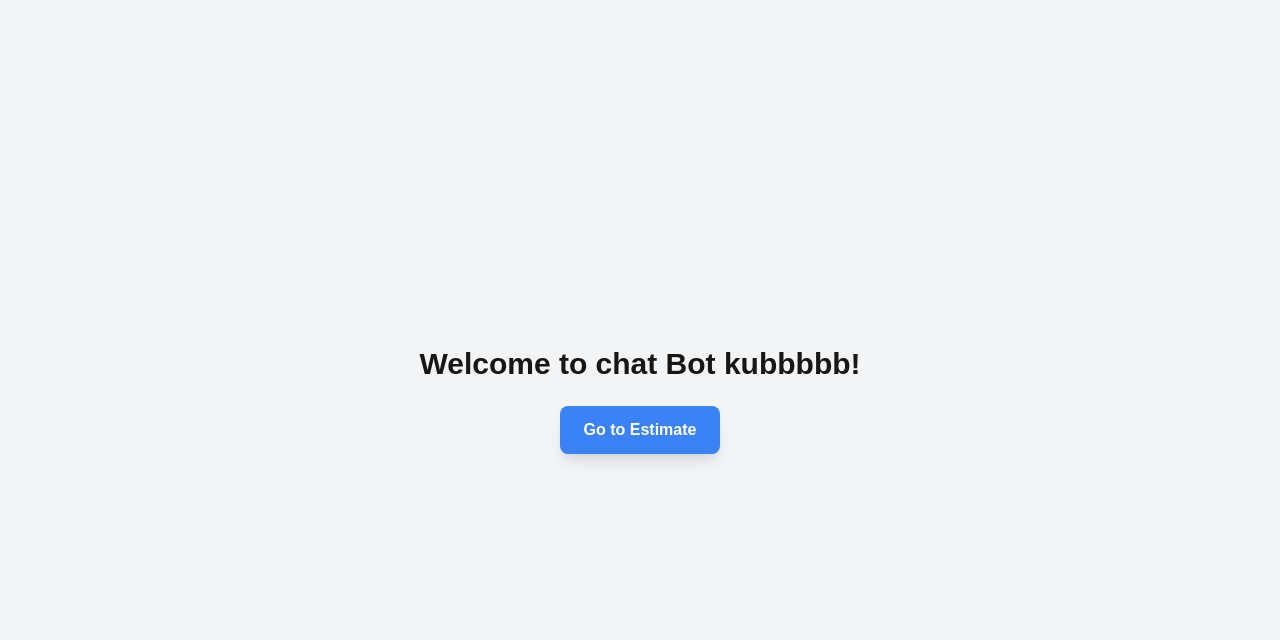
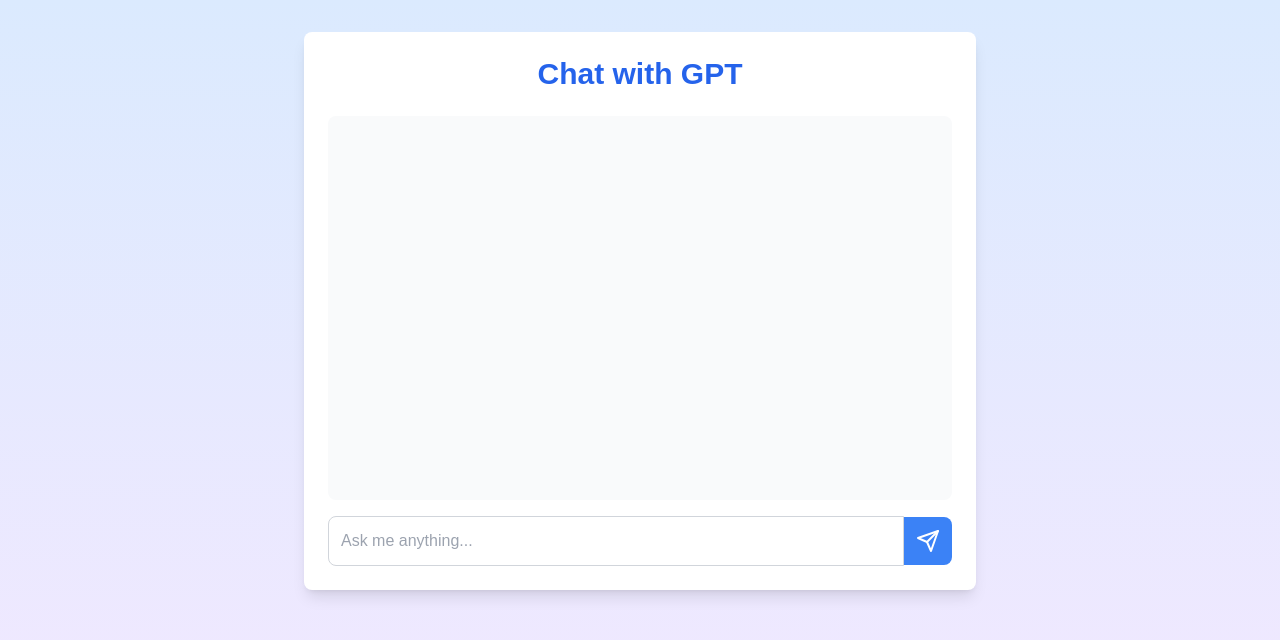
Before and after one commit to martiie/Beyond-Kangjeed, a Next.js app: page /chat-bot in a window 1280 px wide. Shown: the top 640 px of the page. Built offline with nearby package versions, Linux system fonts and the light colour scheme.

Commit message:
fixed chat-bot

```diff
--- a/src/app/chat-bot/api.js
+++ b/src/app/chat-bot/api.js
@@ -0,0 +1,21 @@
+
+export async function fetchGPTResponse(userMessage) {
+    const apiKey = ' '; // แทนที่ด้วย API Key ที่คุณสร้างใหม่จาก OpenAI
+
+    const response = await fetch('https://api.openai.com/v1/chat/completions', {
+      method: 'POST',
+      headers: {
+        'Authorization': `Bearer ${apiKey}`,
+        'Content-Type': 'application/json',
+      },
+      body: JSON.stringify({
+        model: 'gpt-3.5-turbo',
+        messages: [
+          { role: 'user', content: userMessage }
+        ]
+      }),
+    });
+
+    const data = await response.json();
+    return data;
+  }
--- a/src/app/chat-bot/page.js
+++ b/src/app/chat-bot/page.js
@@ -1,18 +1,97 @@
-import Link from 'next/link';
+"use client"
+import { useState } from 'react';
+import { fetchGPTResponse } from './api';
 
-const HomePage = () => {
+// Custom SVG icons
+const SendIcon = () => (
+  <svg xmlns="http://www.w3.org/2000/svg" width="24" height="24" viewBox="0 0 24 24" fill="none" stroke="currentColor" strokeWidth="2" strokeLinecap="round" strokeLinejoin="round">
+    <line x1="22" y1="2" x2="11" y2="13"></line>
+    <polygon points="22 2 15 22 11 13 2 9 22 2"></polygon>
+  </svg>
+);
+
+const BotIcon = () => (
+  <svg xmlns="http://www.w3.org/2000/svg" width="24" height="24" viewBox="0 0 24 24" fill="none" stroke="currentColor" strokeWidth="2" strokeLinecap="round" strokeLinejoin="round">
+    <rect x="3" y="11" width="18" height="11" rx="2" ry="2"></rect>
+    <path d="M21 11V8a2 2 0 0 0-2-2h-6L9 2H5a2 2 0 0 0-2 2v7"></path>
+  </svg>
+);
+
+const UserIcon = () => (
+  <svg xmlns="http://www.w3.org/2000/svg" width="24" height="24" viewBox="0 0 24 24" fill="none" stroke="currentColor" strokeWidth="2" strokeLinecap="round" strokeLinejoin="round">
+    <path d="M20 21v-2a4 4 0 0 0-4-4H8a4 4 0 0 0-4 4v2"></path>
+    <circle cx="12" cy="7" r="4"></circle>
+  </svg>
+);
+
+export default function ChatBotPage() {
+  const [messages, setMessages] = useState([]);
+  const [userMessage, setUserMessage] = useState('');
+  const [loading, setLoading] = useState(false);
+
+  const handleSendMessage = async () => {
+    if (userMessage.trim() === '') return;
+
+    setLoading(true);
+    const newUserMessage = { role: 'user', content: userMessage };
+    setMessages(prevMessages => [...prevMessages, newUserMessage]);
+    setUserMessage('');
+
+    try {
+      const data = await fetchGPTResponse(userMessage);
+      const botResponse = { role: 'bot', content: data.choices[0].message.content };
+      setMessages(prevMessages => [...prevMessages, botResponse]);
+    } catch (error) {
+      const errorMessage = { role: 'bot', content: 'Sorry, there was an error. Please try again.' };
+      setMessages(prevMessages => [...prevMessages, errorMessage]);
+    }
+
+    setLoading(false);
+  };
+
   return (
-    <div className="flex justify-center items-center min-h-screen bg-gray-100">
-      <div className="text-center">
-        <h1 className="text-3xl font-bold mb-6">Welcome to chat Bot kubbbbb!</h1>
-        <Link href="/estimate">
-          <button className="px-6 py-3 bg-blue-500 text-white font-semibold rounded-lg shadow-lg transform transition-all duration-300 hover:bg-blue-600 hover:scale-105 focus:outline-none">
-            Go to Estimate
+    <div className="flex flex-col items-center min-h-screen bg-gradient-to-b from-blue-100 to-purple-100">
+      <div className="w-full max-w-2xl p-6 bg-white rounded-lg shadow-lg mt-8 mb-8">
+        <h1 className="text-3xl font-bold mb-6 text-center text-blue-600">Chat with GPT</h1>
+
+        <div className="h-96 overflow-y-auto mb-4 p-4 bg-gray-50 rounded-lg">
+          {messages.map((message, index) => (
+            <div key={index} className={`flex ${message.role === 'user' ? 'justify-end' : 'justify-start'} mb-4`}>
+              <div className={`max-w-xs lg:max-w-md p-3 rounded-lg ${
+                message.role === 'user' ? 'bg-blue-500 text-white' : 'bg-gray-200 text-gray-800'
+              }`}>
+                <div className="flex items-center mb-1">
+                  {message.role === 'user' ? <UserIcon /> : <BotIcon />}
+                  <span className="font-semibold ml-2">{message.role === 'user' ? 'You' : 'GPT'}</span>
+                </div>
+                <p>{message.content}</p>
+              </div>
+            </div>
+          ))}
+        </div>
+
+        <div className="flex items-center">
+          <input
+            type="text"
+            value={userMessage}
+            onChange={(e) => setUserMessage(e.target.value)}
+            onKeyPress={(e) => e.key === 'Enter' && handleSendMessage()}
+            className="flex-grow p-3 border border-gray-300 rounded-l-lg focus:outline-none focus:ring-2 focus:ring-blue-500"
+            placeholder="Ask me anything..."
+          />
+          <button
+            onClick={handleSendMessage}
+            disabled={loading}
+            className="p-3 bg-blue-500 text-white rounded-r-lg hover:bg-blue-600 focus:outline-none focus:ring-2 focus:ring-blue-500 disabled:bg-gray-400"
+          >
+            {loading ? (
+              <div className="w-6 h-6 border-t-2 border-white border-solid rounded-full animate-spin"></div>
+            ) : (
+              <SendIcon />
+            )}
           </button>
-        </Link>
+        </div>
       </div>
     </div>
   );
-};
-
-export default HomePage;
+}
```
